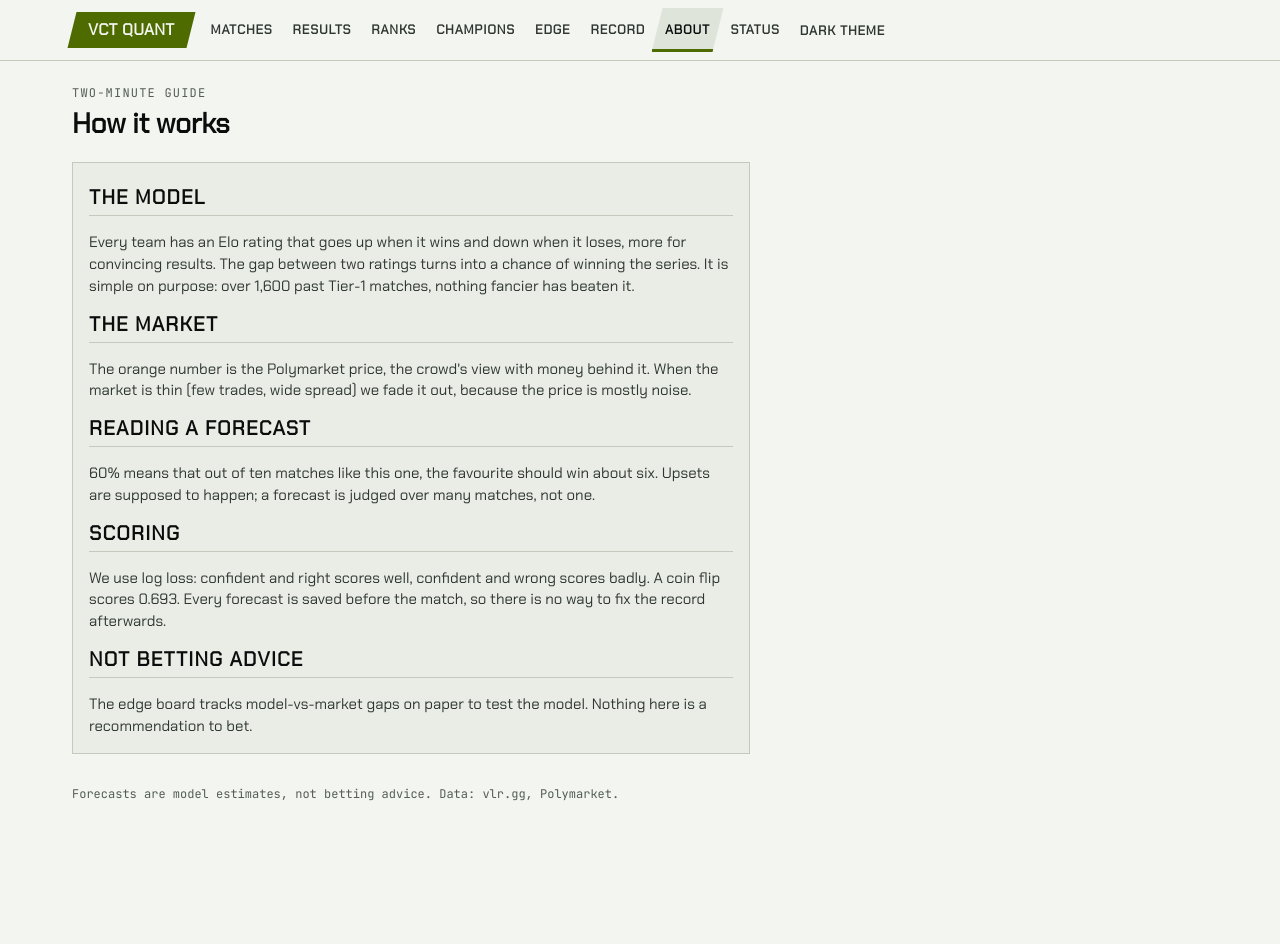
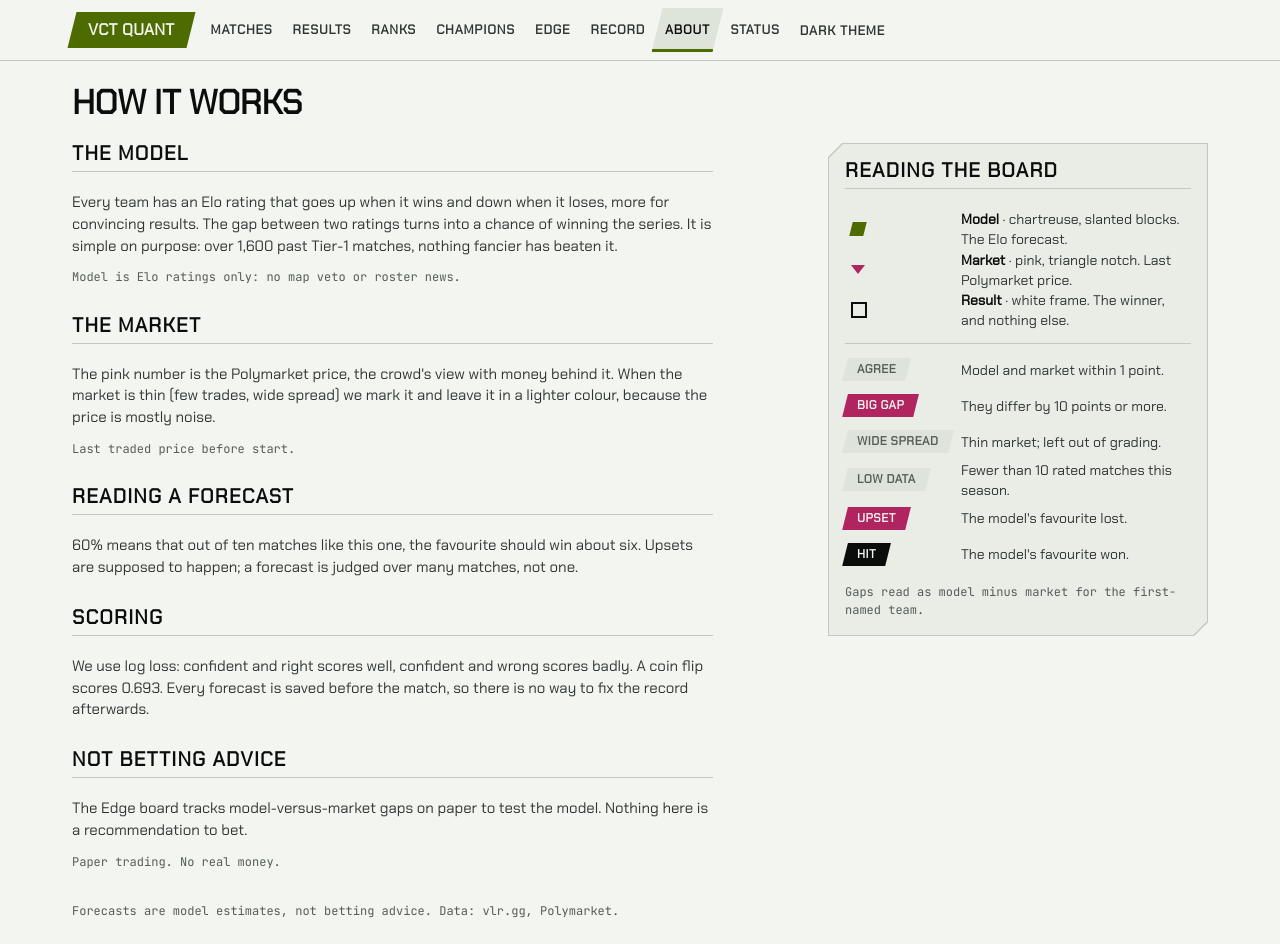
Before and after one commit to Blabbleu/vct-quant, a React (Vite) app in the folder web/: page /about in a window 1280 px wide. Before the commit the page ends 828 px from the top, so only its background shows below. Built offline with nearby package versions, Linux system fonts and the light colour scheme.

Commit message:
About: 68ch prose with fixed honesty lines and a board key aside

```diff
--- /dev/null
+++ b/web/src/pages/About.css
@@ -0,0 +1,42 @@
+/* About (/about): plain-language "how it works" guide plus a board key.
+   See design-terminal-arena.pdf typography table (Body 15/1.45, H2 section). */
+
+.about-page { display: flex; flex-direction: column; gap: var(--s-5); }
+
+.about-head { display: flex; flex-direction: column; gap: var(--s-2); }
+.about-title {
+  font-family: var(--font-display); font-weight: 700; text-transform: uppercase;
+  font-size: var(--fs-display); line-height: var(--lh-tight); margin: 0;
+}
+
+/* Phone: prose then key. Desktop: prose + sticky key aside. */
+.about-layout { display: grid; grid-template-columns: 1fr; gap: var(--s-5); align-items: start; }
+@media (min-width: 1024px) {
+  .about-layout { grid-template-columns: minmax(0, 68ch) minmax(300px, 380px); justify-content: space-between; gap: var(--s-6); }
+  .about-aside { position: sticky; top: 84px; }
+}
+
+/* Long-form measure capped at 68ch; H2 carries the uppercase + hairline rule. */
+.about-prose { display: flex; flex-direction: column; gap: var(--s-3); max-width: 68ch; min-width: 0; }
+.about-prose h2:not(:first-child) { margin-top: var(--s-4); }
+.about-prose p { color: var(--text-2); margin: 0; }
+.about-prose p.about-fixed { color: var(--text-3); font-family: var(--font-num); font-size: var(--fs-meta); }
+
+.about-key { padding: var(--s-4); display: flex; flex-direction: column; gap: var(--s-3); }
+.about-key-list { list-style: none; margin: 0; padding: 0; display: flex; flex-direction: column; }
+.about-key-list + .about-key-list { border-top: 1px solid var(--line); padding-top: var(--s-2); }
+.about-key-list li {
+  display: grid; grid-template-columns: 104px minmax(0, 1fr); gap: var(--s-3); align-items: center;
+  min-height: 36px; color: var(--text-2); font-size: 14px;
+}
+.about-key-list li > .chip-arena { justify-self: start; }
+.about-key-list b { color: var(--text); font-weight: 700; }
+
+.about-sw { display: inline-block; justify-self: start; margin-left: 6px; }
+.about-sw-model { width: 14px; height: 14px; background: var(--model); }
+.about-sw-market {
+  width: 0; height: 0; border-left: 7px solid transparent; border-right: 7px solid transparent;
+  border-top: 9px solid var(--market);
+}
+.about-sw-result { width: 16px; height: 16px; border: 2px solid var(--result); }
+.about-key-note { color: var(--text-3); font-size: var(--fs-meta); font-family: var(--font-num); margin: 0; }
--- a/web/src/pages/About.tsx
+++ b/web/src/pages/About.tsx
@@ -1,26 +1,77 @@
-import { PageHead } from "../components/ui";
+import { Chip } from "../components/arena/Chip";
+import Panel from "../components/arena/Panel";
+import { BIG_GAP_POINTS, COPY, LOW_DATA_MATCHES } from "../lib/constants";
+import "./About.css";
 
+/**
+ * Plain-language "how it works" guide: prose capped at 68ch, plus a key to
+ * the board's colours, shapes and chips (an aside on desktop, below on phone).
+ * No eyebrow, no icons, no stat tiles, no example numbers.
+ */
 export default function About() {
   return (
-    <>
-      <PageHead eyebrow="Two-minute guide" title="How it works" />
-      <section className="panel pad prose">
+    <div className="about-page">
+      <header className="about-head">
+        <h1 className="about-title">How it works</h1>
+      </header>
+      <div className="about-layout">
+        <section className="about-prose">
           <h2>The model</h2>
           <p>Every team has an Elo rating that goes up when it wins and down when it loses, more for convincing results.
-          The gap between two ratings turns into a chance of winning the series. It is simple on purpose: over 1,600 past
-          Tier-1 matches, nothing fancier has beaten it.</p>
+            The gap between two ratings turns into a chance of winning the series. It is simple on purpose: over 1,600
+            past Tier-1 matches, nothing fancier has beaten it.</p>
+          <p className="about-fixed">{COPY.modelBasis}</p>
+
           <h2>The market</h2>
-        <p>The orange number is the Polymarket price, the crowd's view with money behind it. When the market is thin
-          (few trades, wide spread) we fade it out, because the price is mostly noise.</p>
+          <p>The pink number is the Polymarket price, the crowd's view with money behind it. When the market is thin
+            (few trades, wide spread) we mark it and leave it in a lighter colour, because the price is mostly noise.</p>
+          <p className="about-fixed">{COPY.marketBasis}</p>
+
           <h2>Reading a forecast</h2>
-        <p>60% means that out of ten matches like this one, the favourite should win about six. Upsets are supposed to
-          happen; a forecast is judged over many matches, not one.</p>
+          <p>60% means that out of ten matches like this one, the favourite should win about six. Upsets are supposed
+            to happen; a forecast is judged over many matches, not one.</p>
+
           <h2>Scoring</h2>
-        <p>We use log loss: confident and right scores well, confident and wrong scores badly. A coin flip scores 0.693.
-          Every forecast is saved before the match, so there is no way to fix the record afterwards.</p>
+          <p>We use log loss: confident and right scores well, confident and wrong scores badly. A coin flip scores
+            0.693. Every forecast is saved before the match, so there is no way to fix the record afterwards.</p>
+
           <h2>Not betting advice</h2>
-        <p>The edge board tracks model-vs-market gaps on paper to test the model. Nothing here is a recommendation to bet.</p>
+          <p>The Edge board tracks model-versus-market gaps on paper to test the model. Nothing here is a
+            recommendation to bet.</p>
+          <p className="about-fixed">{COPY.edgeDisclaimer}</p>
         </section>
-    </>
+
+        <aside className="about-aside">
+          <Panel cut="l" frame="line">
+            <div className="about-key">
+              <h2>Reading the board</h2>
+              <ul className="about-key-list">
+                <li>
+                  <span className="about-sw about-sw-model slant" aria-hidden="true" />
+                  <span><b>Model</b> &middot; chartreuse, slanted blocks. The Elo forecast.</span>
+                </li>
+                <li>
+                  <span className="about-sw about-sw-market" aria-hidden="true" />
+                  <span><b>Market</b> &middot; pink, triangle notch. Last Polymarket price.</span>
+                </li>
+                <li>
+                  <span className="about-sw about-sw-result" aria-hidden="true" />
+                  <span><b>Result</b> &middot; white frame. The winner, and nothing else.</span>
+                </li>
+              </ul>
+              <ul className="about-key-list">
+                <li><Chip variant="ghost">AGREE</Chip><span>Model and market within 1 point.</span></li>
+                <li><Chip variant="market">BIG GAP</Chip><span>They differ by {BIG_GAP_POINTS} points or more.</span></li>
+                <li><Chip variant="ghost">WIDE SPREAD</Chip><span>Thin market; left out of grading.</span></li>
+                <li><Chip variant="ghost">LOW DATA</Chip><span>Fewer than {LOW_DATA_MATCHES} rated matches this season.</span></li>
+                <li><Chip variant="market">UPSET</Chip><span>The model's favourite lost.</span></li>
+                <li><Chip variant="result">HIT</Chip><span>The model's favourite won.</span></li>
+              </ul>
+              <p className="about-key-note">Gaps read as model minus market for the first-named team.</p>
+            </div>
+          </Panel>
+        </aside>
+      </div>
+    </div>
   );
 }
```
Lines whose indentation alone changed are shown as unchanged.
